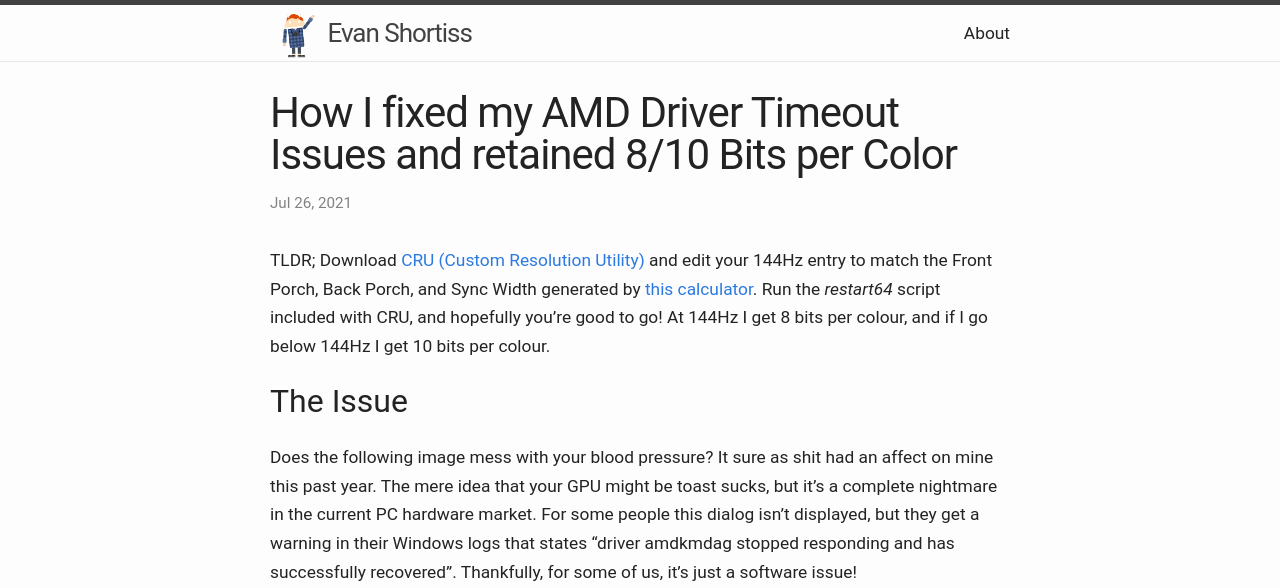
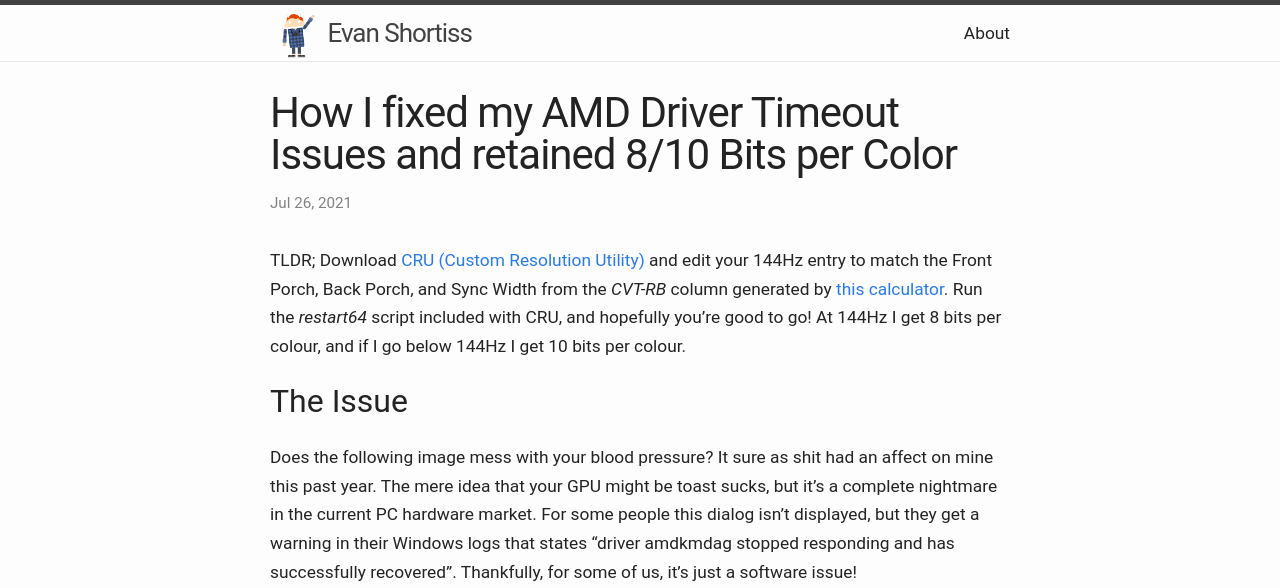
Before and after one commit to evanshortiss/evanshortiss.github.io, a Jekyll site: the page built from _posts/2021-07-26-amd-driver-memory-lock-timeout.markdown, in a window 1280 px wide and 900 px high, cut to the strip 0-588 px from the top of the window. Built offline with Jekyll 4.4.1, drawn with Linux system fonts in a browser that asks for light colours.

Commit message:
add note to amd memory timing to use CVT-RB col

```diff
--- a/_posts/2021-07-26-amd-driver-memory-lock-timeout.markdown
+++ b/_posts/2021-07-26-amd-driver-memory-lock-timeout.markdown
@@ -5,7 +5,7 @@
 categories: windows amd drivers
 ---
 
-TLDR; Download [CRU (Custom Resolution Utility)](https://www.techspot.com/downloads/7345-custom-resolution-utility.html) and edit your 144Hz entry to match the Front Porch, Back Porch, and Sync Width generated by [this calculator](https://tomverbeure.github.io/video_timings_calculator). Run the *restart64* script included with CRU, and hopefully you're good to go! At 144Hz I get 8 bits per colour, and if I go below 144Hz I get 10 bits per colour.
+TLDR; Download [CRU (Custom Resolution Utility)](https://www.techspot.com/downloads/7345-custom-resolution-utility.html) and edit your 144Hz entry to match the Front Porch, Back Porch, and Sync Width from the *CVT-RB* column generated by [this calculator](https://tomverbeure.github.io/video_timings_calculator). Run the *restart64* script included with CRU, and hopefully you're good to go! At 144Hz I get 8 bits per colour, and if I go below 144Hz I get 10 bits per colour.
 
 ## The Issue
 
```
